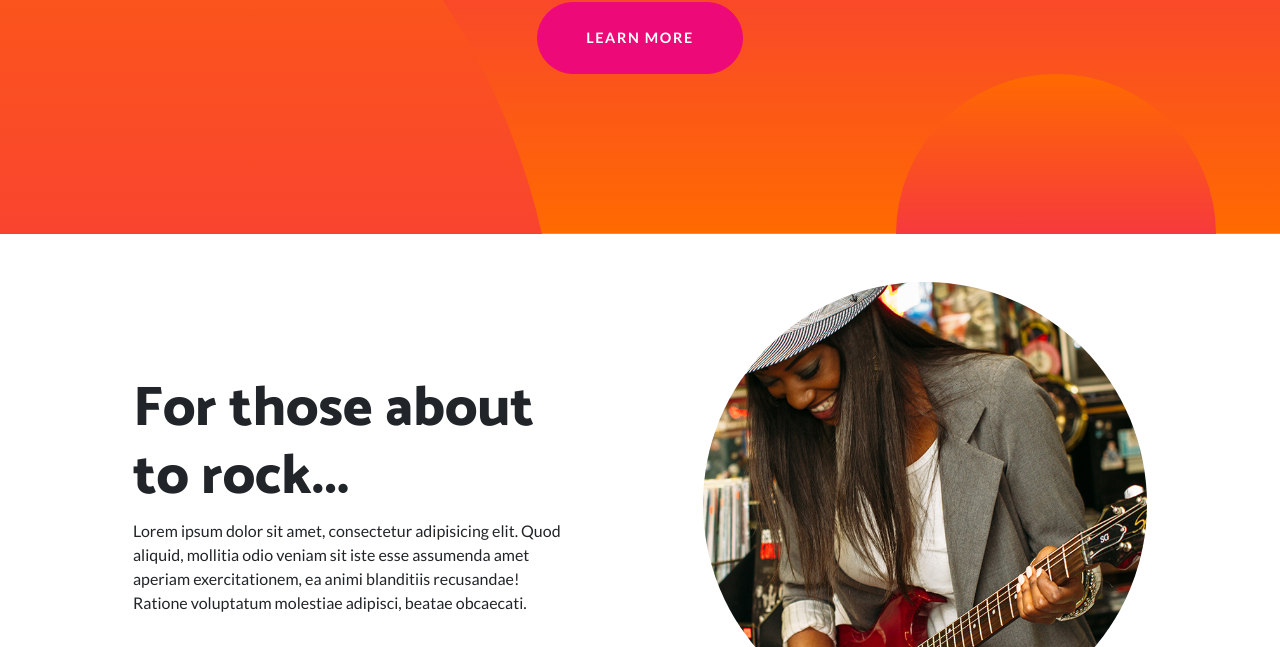
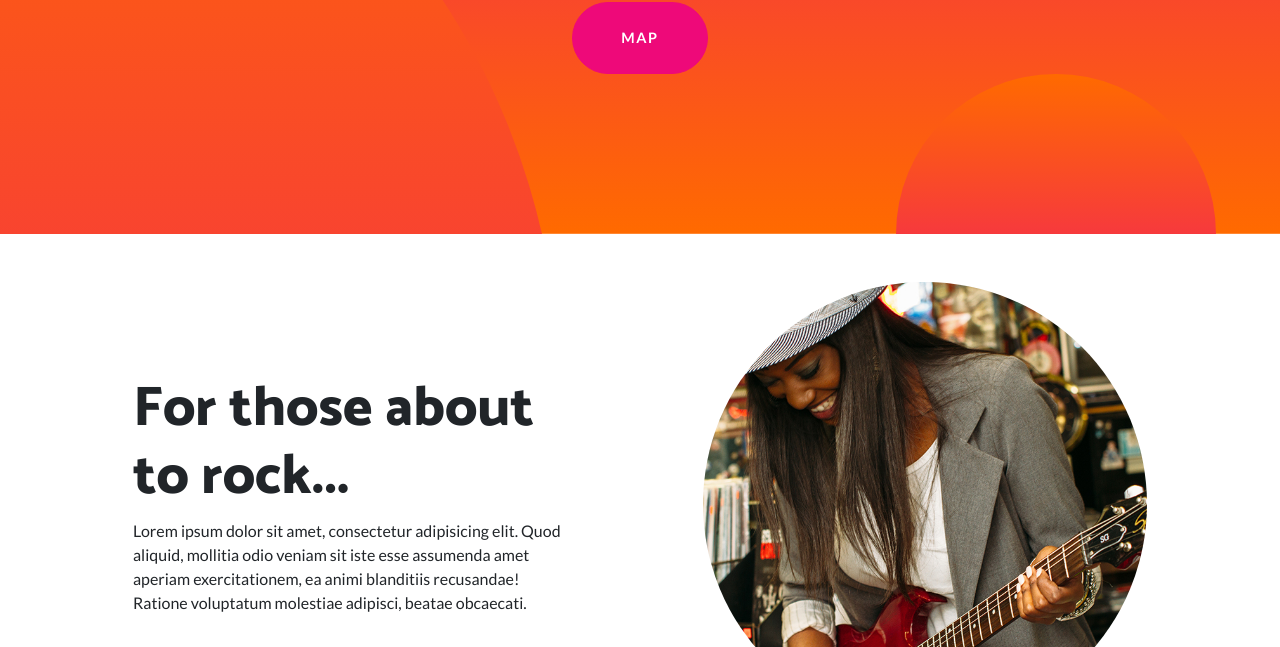
Before and after one commit to Taylorpanczak/test3, a website: page index.html in a window 1280 px wide. Shown: the part 453-1100 px from the top of the page. Drawn offline with Linux system fonts and the light colour scheme.

Commit message:
Update index.html

```diff
--- a/index.html
+++ b/index.html
@@ -49,7 +49,7 @@
         <div class="container">
           <h1 class="masthead-heading mb-0">One Page Wonder</h1>
           <h2 class="masthead-subheading mb-0">Will Rock Your Socks Off</h2>
-          <a href="#" class="btn btn-primary btn-xl rounded-pill mt-5">Learn More</a>
+          <a href="#" class="btn btn-primary btn-xl rounded-pill mt-5">Map</a>
         </div>
       </div>
       <div class="bg-circle-1 bg-circle"></div>
```
